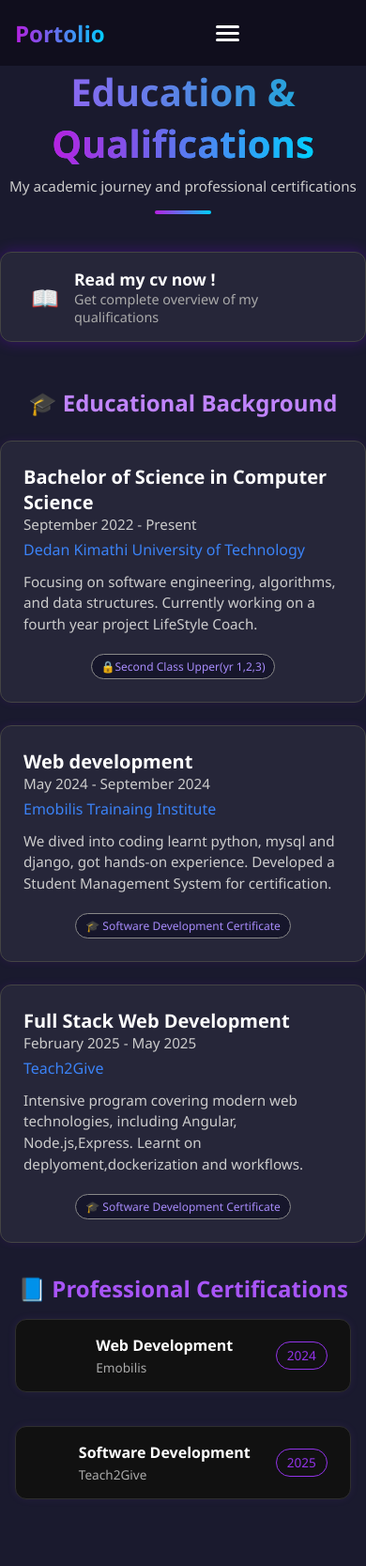
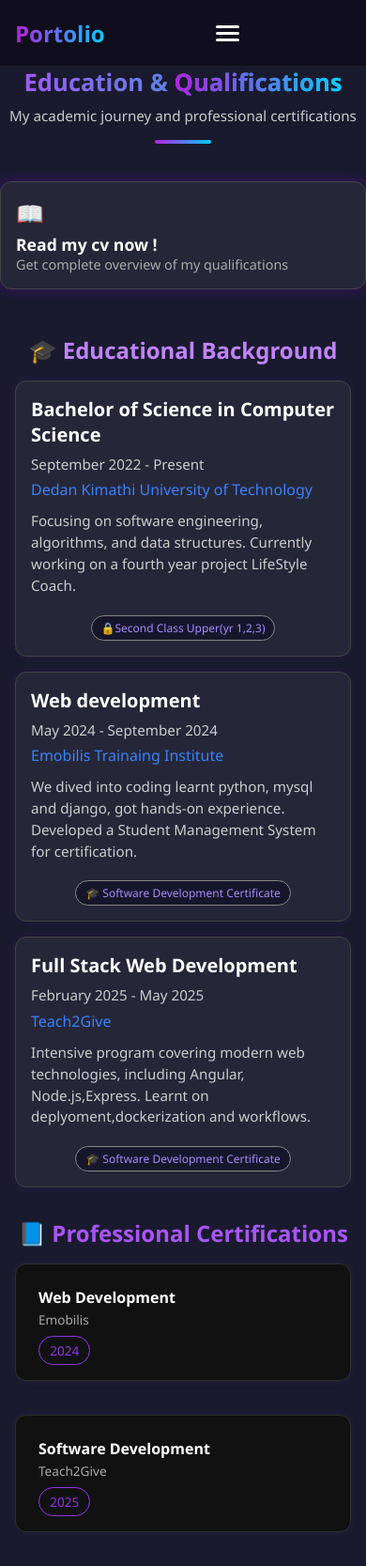
Before and after one commit to loycekalume/PORTFOLIO, a plain HTML site: page pages/education.html in a window 390 px wide. Shown: the whole page at 94% size. Before the commit the page ends 1632 px from the top, so only its background shows below. Drawn offline with Linux system fonts and the light colour scheme.

Commit message:
added media responsiveness for education page

```diff
--- a/css/styles.css
+++ b/css/styles.css
@@ -859,6 +859,80 @@ body {
   font-weight: 500;
 }
 
+/* ================== Responsive Styles ================== */
+
+/* Tablets and smaller */
+@media (max-width: 768px) {
+  .education-section h1 {
+    font-size: 2rem;
+  }
+
+  .subtitle {
+    font-size: 1rem;
+    padding: 0 1rem;
+  }
+
+  .cv-download {
+    flex-direction: column;
+    align-items: flex-start;
+    text-align: left;
+    padding: 1rem;
+  }
+
+  .cv-button {
+    width: 100%;
+    text-align: center;
+    margin-top: 1rem;
+  }
+
+  .card-header {
+    flex-direction: column;
+    align-items: flex-start;
+    gap: 0.5rem;
+  }
+
+  .education-card {
+    padding: 1rem;
+    margin: 1rem;
+  }
+
+  .certifications-grid {
+    grid-template-columns: 1fr 1fr;
+    gap: 0.8rem;
+  }
+}
+
+/* Phones and very small screens */
+@media (max-width: 480px) {
+  .education-section h1 {
+    font-size: 1.6rem;
+  }
+
+  .cv-text {
+    flex-direction: column;
+    align-items: flex-start;
+    gap: 0.3rem;
+  }
+
+  .certifications-grid {
+    grid-template-columns: 1fr; /* stack certificates */
+  }
+
+  .cert-card {
+    flex-direction: column;
+    align-items: flex-start;
+    gap: 0.5rem;
+  }
+
+  .cert-year {
+    align-self: flex-start;
+  }
+
+  .badge {
+    font-size: 0.7rem;
+    padding: 0.3rem 0.6rem;
+  }
+}
 
 
 /* project section */
```
